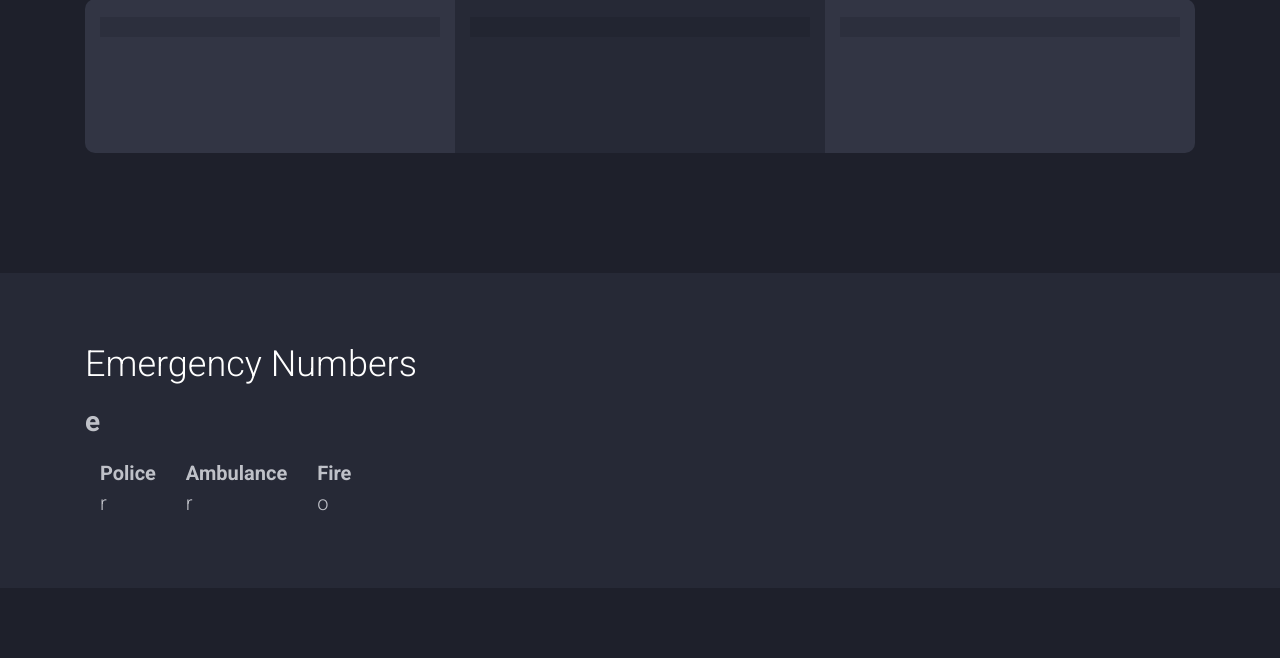
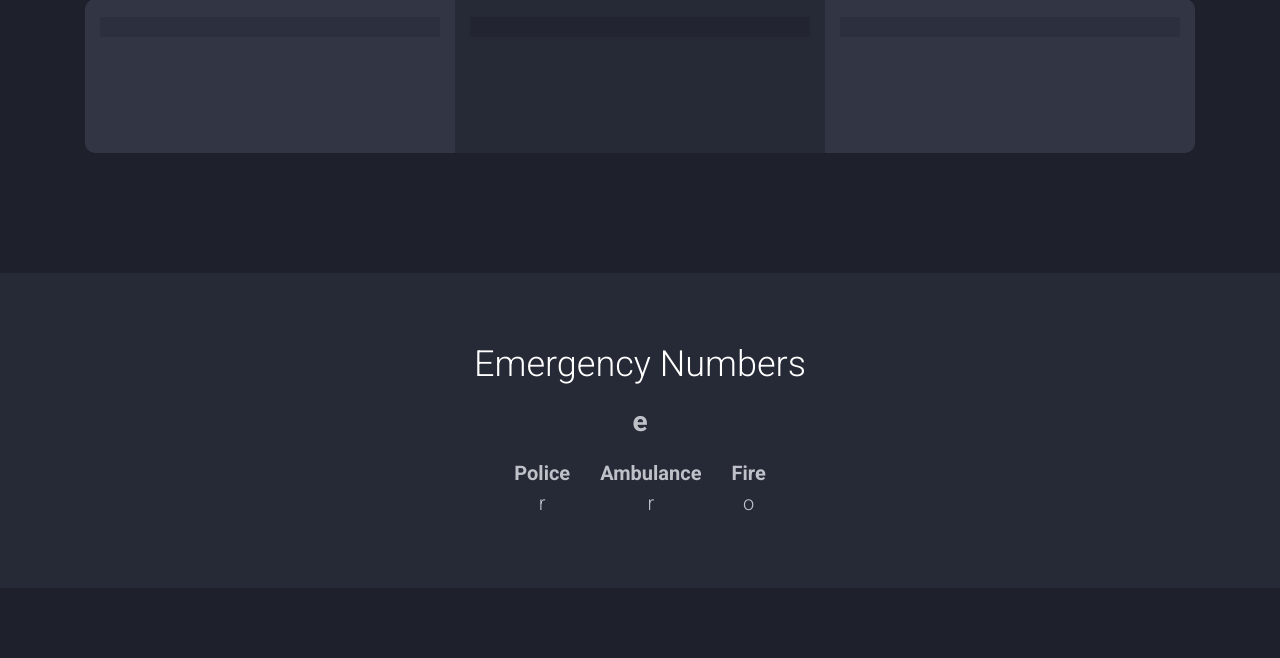
Before and after one commit to aditi03/SmartWeather, a PHP site: page / in a window 1280 px wide. Shown: the part 714-1372 px from the top of the page. Run offline with PHP 8.4, Linux system fonts and the light colour scheme; data that the repository does not hold is empty; some libraries are stand-ins or nearby versions.

Commit message:
Fixed numbers alignment

```diff
--- a/index.php
+++ b/index.php
@@ -176,13 +176,13 @@ include "includes/conn.php";
 		</div>
 
 		<div class="fullwidth-block" data-bg-color="#262936">
-			<div class="container">
-				<h2 class="section-title">Emergency Numbers</h2>
+			<div class="container text-center">
+				<h2 class="section-title text-center">Emergency Numbers</h2>
 				<div class="row">
-					<div class="col-md-10">
-						<div>
-							<h1 id="country"></h1>
-							<table>
+					<div class="col-md-12">
+						<div class="text-center">
+							<h1 id="country" class="text-center"></h1>
+							<table style="margin: auto">
 								<tr style="color: #bfc1c8">
 									<th scope="row" style="padding:0 15px 0 15px; font-size:20px">Police</th>
 									<th scope="row" style="padding:0 15px 0 15px; font-size:20px">Ambulance</th>
```
